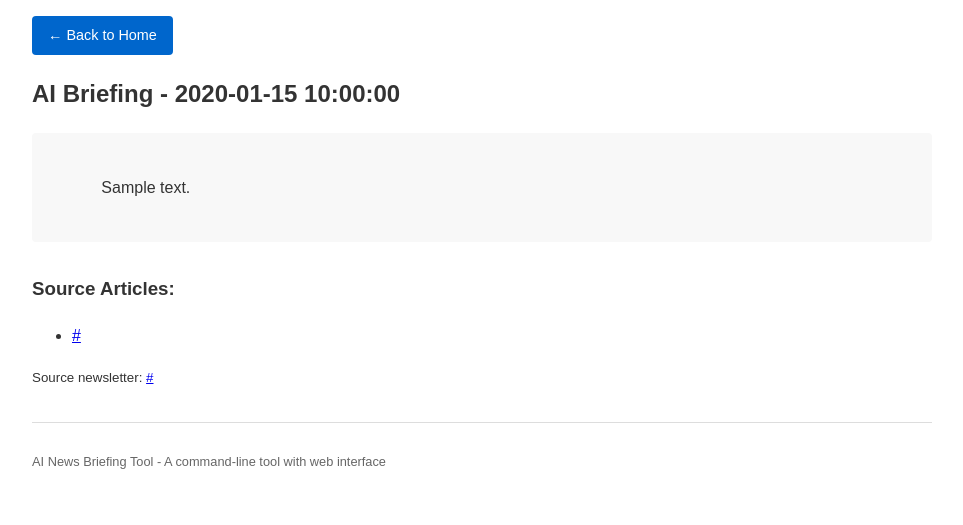
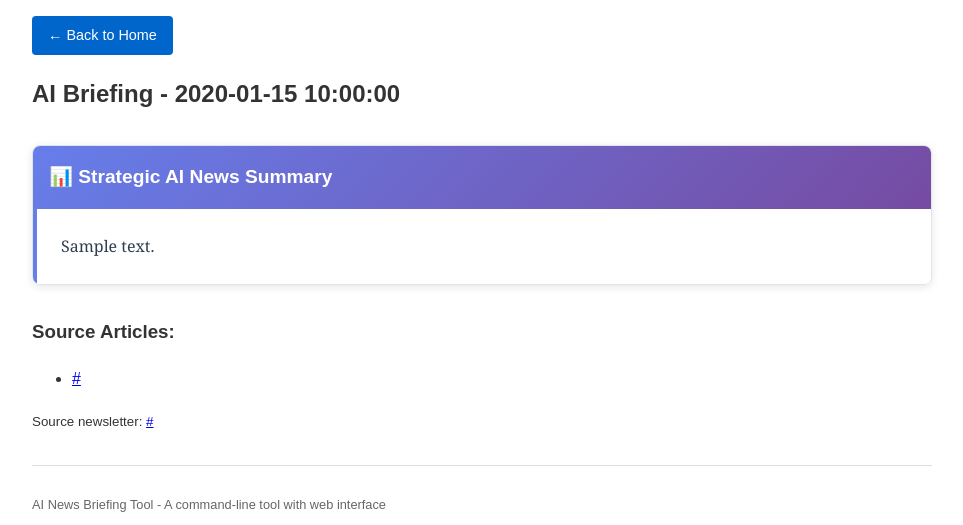
Before and after one commit to anmv/ai-news-brief, a Flask app: template web/templates/result.html in a window 1280 px wide. Shown: the part 127-652 px from the top of the page, without its empty margins (158-1121 px from the left). Run offline with Flask 3, Linux system fonts and the light colour scheme; the template is opened without the code that fills it: most values are stand-ins (such as "Sample title", 1, 10 or a date in 2020).

Commit message:
Focus on Applied Science & Data Science Managers: Enhanced targeting and styling
- Updated home page description to specifically target Applied Science & Data Science Managers
- Enhanced AI prompt to generate management-focused strategic briefings with:
  * Strategic Impact analysis for Applied Science/Data Science teams
  * Management Implications for resource allocation and hiring decisions
  * Implementation Reality with timeline and feasibility assessments
  * Competitive Positioning analysis vs industry standards
  * Action Items with specific recommendations (explore, invest, ignore, prepare)

- Created shared utils/content.py for content sanitization (eliminates duplication)
- Synchronized Flask and Lambda handlers to use shared utilities
- Updated README.md to emphasize management focus and strategic value proposition
- Updated TESTING_PLAN.md to reflect current successful operational status

- Deployed to production with management-focused AI prompts
- Professional web interface with beautiful gradient styling
- Perfect navigation and synchronized dual development environment

Production: https://zhqwd82ijl.execute-api.us-east-1.amazonaws.com/Prod/

```diff
--- a/web/routes.py
+++ b/web/routes.py
@@ -7,6 +7,7 @@ from flask import render_template
 from web import app
 import main
 from ai.client import AIClient
+from utils.content import sanitize_ai_content
 
 @app.route('/')
 def index():
@@ -22,7 +23,10 @@ def generate_briefing():
 
         # Get newsletter data and create summary
         newsletter_data = main.collect_newsletter_data(ai_client)
-        summary = main.create_summary(newsletter_data, ai_client)
+        raw_summary = main.create_summary(newsletter_data, ai_client)
+
+        # Clean and sanitize the AI-generated content
+        summary = sanitize_ai_content(raw_summary)
 
         # Display results
         return render_template(
--- a/web/templates/base.html
+++ b/web/templates/base.html
@@ -42,6 +42,67 @@
             font-size: 0.8rem;
             color: #666;
         }
+
+        /* AI Summary Styling */
+        .summary-container {
+            margin: 2rem 0;
+            border-radius: 8px;
+            box-shadow: 0 2px 8px rgba(0,0,0,0.1);
+            overflow: hidden;
+            border: 1px solid #e1e5e9;
+        }
+
+        .summary-header {
+            background: linear-gradient(135deg, #667eea 0%, #764ba2 100%);
+            color: white;
+            padding: 1rem;
+            margin: 0;
+        }
+
+        .summary-header h3 {
+            margin: 0;
+            font-size: 1.2rem;
+            font-weight: 600;
+        }
+
+        .summary-content {
+            background-color: #ffffff;
+            padding: 1.5rem;
+            line-height: 1.7;
+            font-family: 'Georgia', serif;
+            color: #2c3e50;
+            border-left: 4px solid #667eea;
+        }
+
+        .summary-content h1, .summary-content h2 {
+            color: #2c3e50;
+            margin-top: 1.5rem;
+            margin-bottom: 0.5rem;
+        }
+
+        .summary-content h3 {
+            color: #34495e;
+            margin-top: 1.2rem;
+            margin-bottom: 0.4rem;
+        }
+
+        .summary-content strong {
+            color: #1a252f;
+        }
+
+        .error-message {
+            background-color: #fff3cd;
+            border: 1px solid #ffeaa7;
+            border-radius: 8px;
+            padding: 1.5rem;
+            margin: 1rem 0;
+            text-align: center;
+        }
+
+        .error-message h3 {
+            color: #856404;
+            margin-top: 0;
+        }
     </style>
 </head>
 <body>
@@ -56,5 +117,6 @@
     <footer>
         <p>AI News Briefing Tool - A command-line tool with web interface</p>
     </footer>
+
 </body>
 </html>
--- a/web/templates/result.html
+++ b/web/templates/result.html
@@ -11,11 +11,19 @@
     <h2>AI Briefing - {{ date }}</h2>
 
     {% if summary %}
-        <div style="background-color: #f8f8f8; padding: 1rem; border-radius: 4px; margin: 1rem 0; white-space: pre-wrap;">
-            {{ summary | safe }}
+        <div class="summary-container">
+            <div class="summary-header">
+                <h3>📊 Strategic AI News Summary</h3>
+            </div>
+            <div class="summary-content">
+                {{ summary | safe }}
+            </div>
         </div>
     {% else %}
-        <p>No summary was generated. Please try again.</p>
+        <div class="error-message">
+            <h3>⚠️ No Summary Available</h3>
+            <p>No summary was generated. Please try again.</p>
+        </div>
     {% endif %}
 
     {% if article_links %}
```
Also changed, not shown: TESTING_PLAN.md (+15 -12 lines), ai/prompts.py (+20 -7 lines), lambda_handler.py (+1 -27 lines), utils/content.py (added, +29 -0 lines), web/templates/index.html (+8 -8 lines), README.md.
